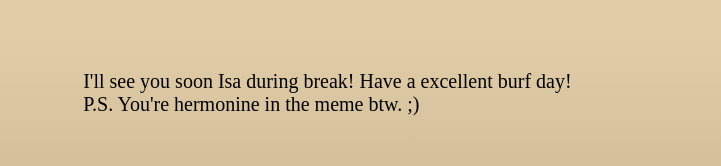
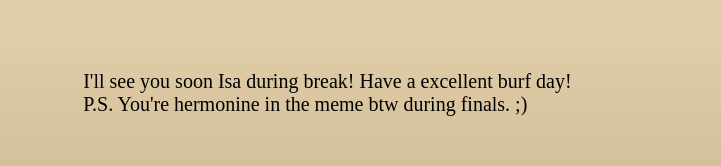
Before and after one commit to apcscap/lunchtimequeen, a Next.js app in the folder app/: page / in a window 1280 px wide. Shown: the part 3160-3326 px from the top of the page, without its empty margins (96-817 px from the left). Built offline with nearby package versions, Linux system fonts and the light colour scheme; a web font is replaced by a local one.

Commit message:
add note about finals :)

```diff
--- a/app/pages/index.js
+++ b/app/pages/index.js
@@ -47,7 +47,7 @@ export default function Home() {
         <p className={styles.letter2}>Woah! Look at Harry and Ginny fly. They&apos;re really cool and talented. Do you know who else is super talented and cool? Yep, you guessed it, it&apos;s YOU!! I bet you&apos;re doing so many amazing things at berkeley. Either way I and a lot of other people know you&apos;re super dedicated and hardworking. I have faith you!</p>
       </div>
       <div className={styles.note4}>
-        <p className={styles.letter3}>I&apos;ll see you soon Isa during break! Have a excellent burf day! <br/> P.S. You&apos;re hermonine in the meme btw. ;)</p>
+        <p className={styles.letter3}>I&apos;ll see you soon Isa during break! Have a excellent burf day! <br/> P.S. You&apos;re hermonine in the meme btw during finals. ;)</p>
         <img data-aos="fade-up" className={`${styles.potterCards} ${styles.finalMeme}`} src="https://wanna-joke.com/wp-content/uploads/2013/10/funny-picture-there-are-three-types-of-students.jpg"/>
       </div>
 
```
